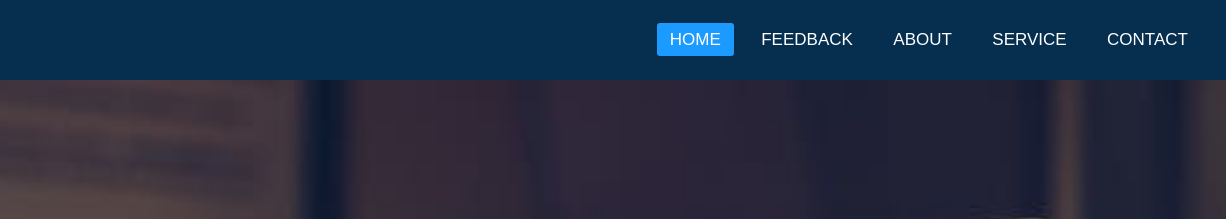
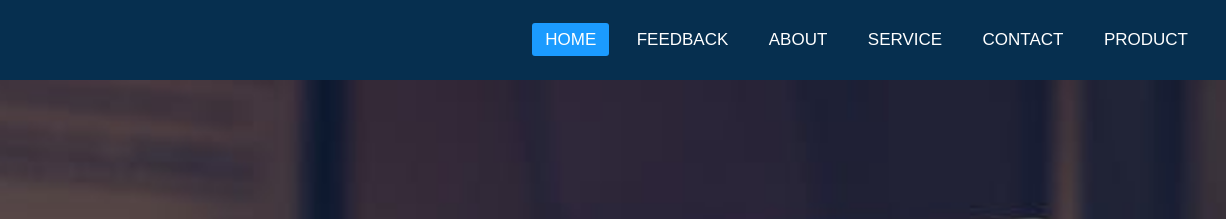
Before and after one commit to jakadr/BelajarDasarWebsite, a plain HTML site: page course/index.html in a window 1280 px wide. Shown: the top 219 px of the page, 54-1280 px from the left. Drawn offline with Linux system fonts and the light colour scheme.

Commit message:
i add navigation on html code

```diff
--- a/course/css/style.css
+++ b/course/css/style.css
@@ -55,6 +55,7 @@ nav ul li a{
 a.active,a:hover{
     background : #1b9bff;
     transition : .5s;
+
 }
 
 
--- a/course/index.html
+++ b/course/index.html
@@ -25,6 +25,7 @@
                    <li><a class="#about" href="#">About</a></li>
                    <li><a class="#service" href="#">Service</a></li>
                    <li><a class="#contact" href="#">Contact</a></li>
+                   <li><a class="#contact" href="#">Product</a></li>
                </ul>
         </nav>
         <section><h2>Belajar bersama @Loker_Programmer</h2></section>
```
